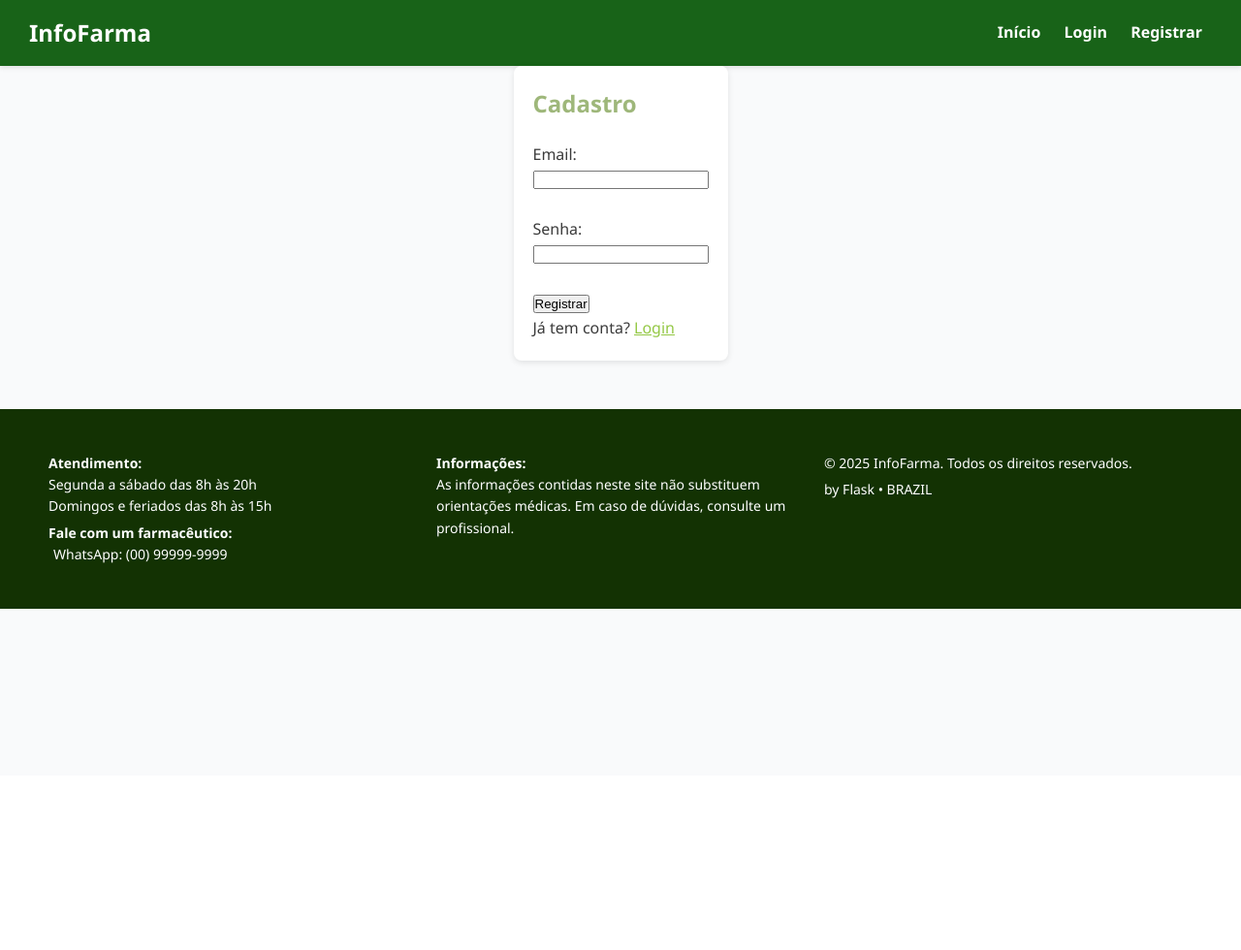
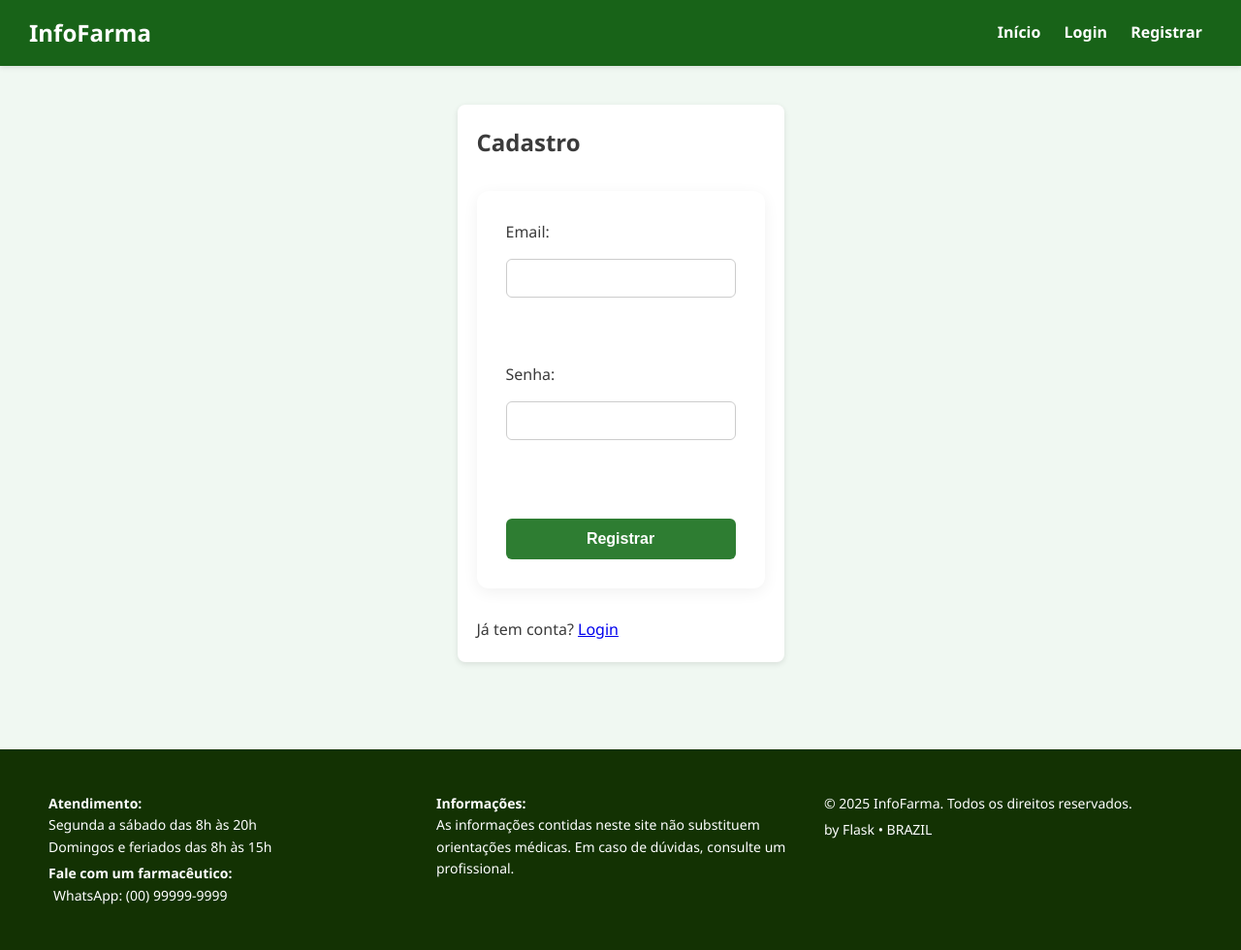
Before and after one commit to ingridmont/Farmacia, a Flask app: page /register in a window 1280 px wide. Shown: the whole page at 97% size. Before the commit the page ends 628 px from the top, so only its background shows below. Run offline with Flask 3, Linux system fonts and the light colour scheme.

Commit message:
Update style.css

```diff
--- a/static/style.css
+++ b/static/style.css
@@ -1,37 +1,43 @@
-*{
+* {
     margin: 0;
     padding: 0;
     box-sizing: border-box;
 }
-html,body{
+
+html, body {
     height: 100%;
 }
-body{
+
+body {
     display: flex;
     flex-direction: column;
     min-height: 100vh;
     font-family: 'Segoe UI', sans-serif;
-    background-color: white;
+    background-color: var(--secondary);
     color: rgb(59, 59, 59);
     line-height: 1.6;
 }
-main{
+
+main {
     flex: 1;
 }
-.wrapper{
-    min-height: 100%;
+
+.wrapper {
+    min-height: 100vh;
     display: flex;
     flex-direction: column;
 }
-.container{
-    max-width: 800px;
+
+.container {
+    max-width: 1200px;
     margin: 40px auto;
     padding: 20px;
     background-color: white;
     border-radius: 8px;
-    box-shadow: 0 2px 6px rgba(0,0,0,0.1);
+    box-shadow: 0 2px 6px rgba(0, 0, 0, 0.1);
 }
-nav{
+
+nav {
     background-color: rgb(24, 99, 24);
     padding: 15px 30px;
     display: flex;
@@ -40,26 +46,79 @@ nav{
     color: white;
     box-shadow: 0 2px 5px rgba(0, 0, 0, 0.1);
 }
+
 nav a {
     color: white;
     margin: 0 10px;
     text-decoration: none;
     font-weight: bold;
 }
+
 nav a:hover {
     text-decoration: underline;
 }
+
 nav strong {
     font-size: 1.5rem;
     color: white;
 }
+
 h1, h2, h3 {
     margin-bottom: 20px;
-    color: rgb(158, 183, 122) ;
 }
-a {
-    color: rgb(148, 200, 69);
+
+.promocoes{
+    display: flex;
+    flex-wrap: wrap;
+    justify-content: center;
+    gap: 20px;
+    margin-top: 30px;
 }
+
+.promocao{
+    flex: 1 1 calc(33.333% - 40px);
+    background: white;
+    border-radius: 8px;
+    box-shadow: 0 4px 12px rgba(0, 0, 0, 0.08);
+}
+
+.promocao:hover {
+    transform: translateY(-6px);
+    box-shadow: 0 6px 18px rgba(0, 0, 0, 0.12);
+}
+
+.promocao img {
+    width: 100%;
+    height: 200px;
+    object-fit: cover;
+    border-radius: 8px;
+    margin-bottom: 15px;
+}
+
+.promocao h3 {
+    font-size: 1.1rem;
+    color: #2e7d32;
+    margin-bottom: 10px;
+}
+
+.promocao p {
+    font-size: 0.95rem;
+    color: #555;
+    margin-bottom: 15px;
+}
+
+.promocao button {
+    background: #2e7d32;
+    color: white;
+    border: none;
+    padding: 10px 20px;
+    border-radius: 6px;
+    font-weight: bold;
+    font-size: 0.95rem;
+    cursor: pointer;
+    transition: background 0.3s ease;
+}
+
 .produtos {
     display: flex;
     flex-wrap: wrap;
@@ -126,17 +257,84 @@ a {
     max-width: 1200px;
     margin: 0 auto;
 }
+
 .footer-section {
     flex: 1 1 30%;
     margin: 10px;
 }
+
 .footer-section p {
     margin: 5px 0;
 }
+
 .footer i {
     color: #25d366;
     margin-right: 5px;
 }
+
+form {
+    background-color: rgb(255, 255, 255);
+    padding: 30px;
+    border-radius: 12px;
+    box-shadow: 0 4px 16px rgba(0, 0, 0, 0.06);
+    max-width: 400px;
+    margin: 30px auto;
+    display: flex;
+    flex-direction: column;
+    gap: 15px;
+}
+
+form h2 {
+    text-align: center;
+    color: #2e7d32;
+    margin-bottom: 20px;
+}
+
+form input {
+    padding: 10px 14px;
+    border: 1px solid #ccc;
+    border-radius: 6px;
+    font-size: 1rem;
+    transition: border-color 0.2s ease;
+}
+
+form input:focus {
+    border-color: #2e7d32;
+    outline: none;
+}
+
+form button {
+    background-color: #2e7d32;
+    color: white;
+    border: none;
+    padding: 12px;
+    border-radius: 6px;
+    font-size: 1rem;
+    font-weight: bold;
+    cursor: pointer;
+    transition: background-color 0.3s ease;
+}
+
+form button:hover {
+    background-color: #1b5e20;
+}
+
+form p {
+    text-align: center;
+    margin-top: 10px;
+}
+
+form a {
+    color: #2e7d32;
+    font-weight: bold;
+    text-decoration: none;
+}
+
+form a:hover {
+    text-decoration: underline;
+}
+
+
 .erro-container {
     text-align: center;
     padding: 60px 20px;
@@ -197,12 +399,7 @@ a {
 }
 
 body {
-  background-color: #f9fafb;
-}
-
-.container {
-  max-width: 1200px;
-  margin: 0 auto;
+    background-color: var(--secondary);
 }
 
 .alert {
```
Also changed, not shown: other parts of static/style.css (+77 -1 lines). Lines whose indentation alone changed are shown as unchanged.
